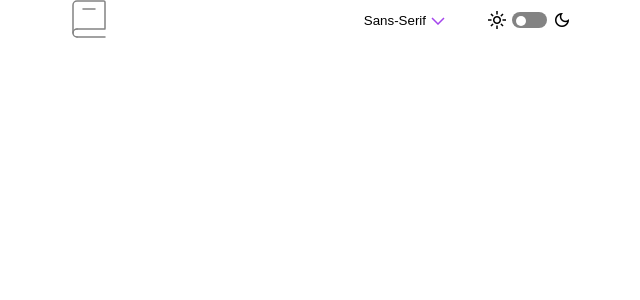
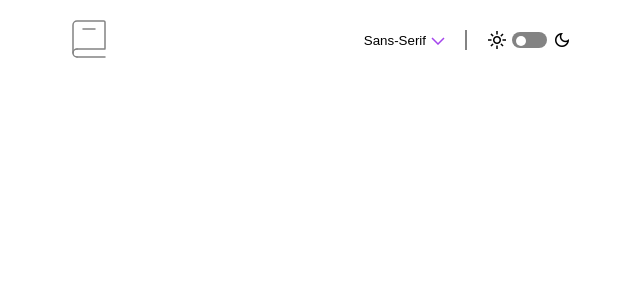
Before and after one commit to hidalest/dictionary-app, a React (Vite) app: page / in a window 1280 px wide. Shown: the top 300 px of the page, without its empty margins (318-958 px from the left). Built offline with nearby package versions, Linux system fonts and the light colour scheme; a web font is replaced by a local one.

Commit message:
fix: adjusted some minor style details

```diff
--- a/src/layout/HeaderNav/HeaderNav.scss
+++ b/src/layout/HeaderNav/HeaderNav.scss
@@ -4,6 +4,7 @@
   display: flex;
   justify-content: space-between;
   align-items: center;
+  padding-top: 2rem;
 
   &_actions {
     height: 2rem;
@@ -15,6 +16,10 @@
       margin: 0 2rem;
       border: 1px solid $white-1;
       height: 100%;
+
+      .light & {
+        border-color: $grey-1;
+      }
     }
   }
 }
--- a/src/ui/Dropdown/Dropdown.scss
+++ b/src/ui/Dropdown/Dropdown.scss
@@ -50,6 +50,8 @@
       display: block;
       text-align: left;
       margin: 0.8rem 0;
+      cursor: pointer;
+
       &.serif {
         font-family: $serif;
       }
@@ -59,6 +61,11 @@
       &.sans {
         font-family: $sans;
       }
+
+      &:hover {
+        color: $purple-1;
+        transition: all 0.25s ease-out;
+      }
     }
   }
 
```
